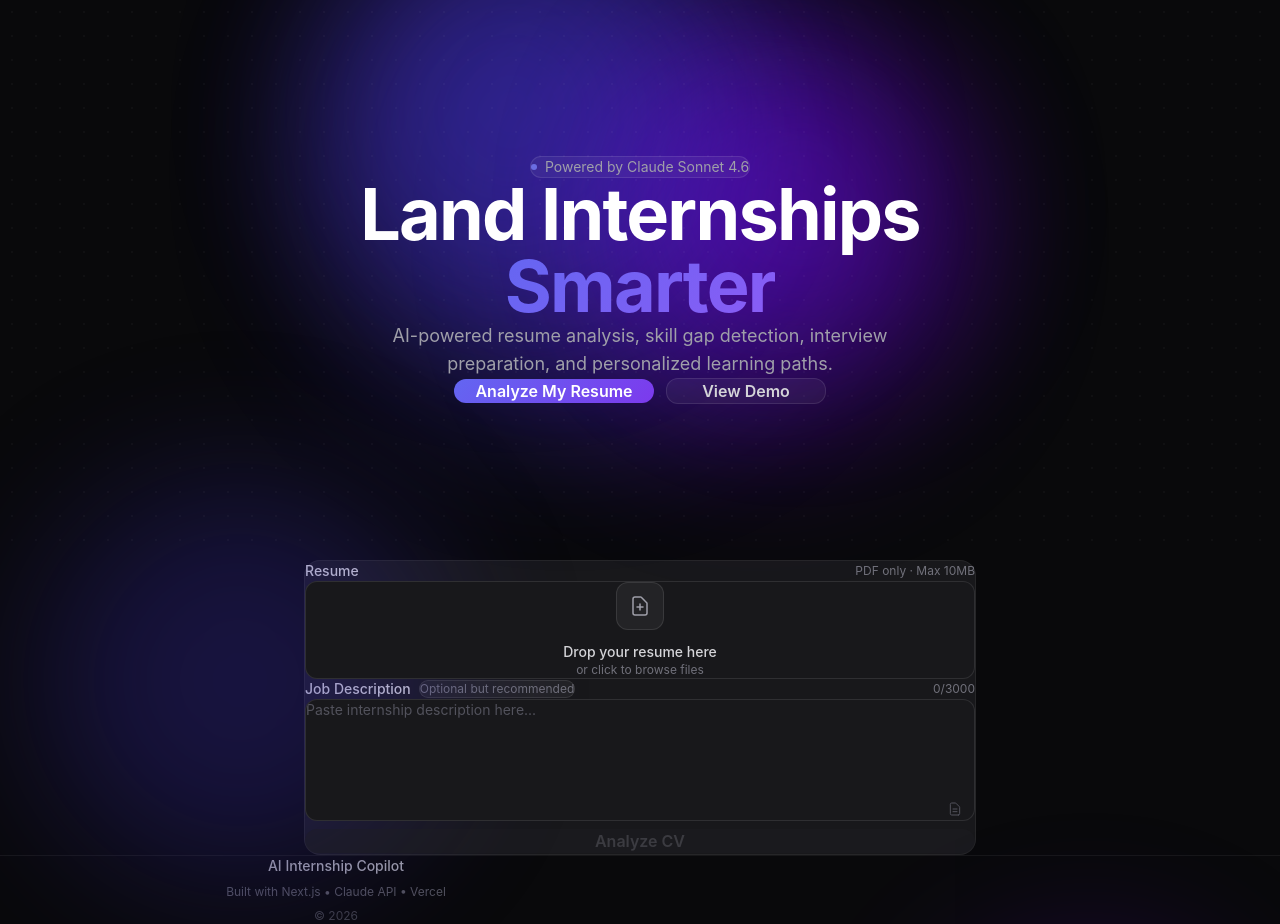
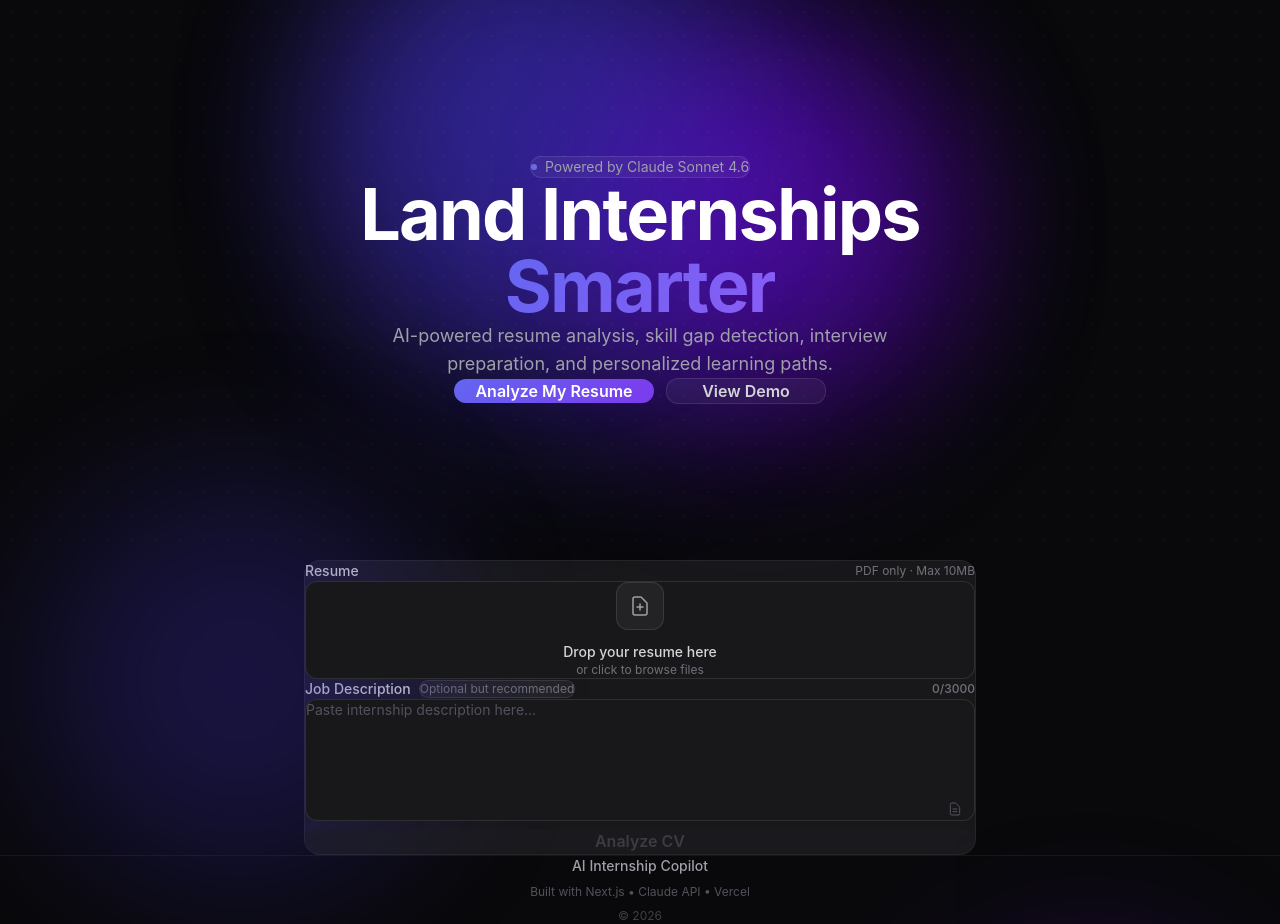
Before and after one commit to OusmaneSanokho/ai-internship-copilot, a Next.js app: page / in a window 1280 px wide. Built offline with nearby package versions, Linux system fonts and the light colour scheme.

Commit message:
Fix - footer centering, paste in textarea, char limit warning

```diff
--- a/components/Footer.tsx
+++ b/components/Footer.tsx
@@ -1,20 +1,16 @@
 export default function Footer() {
   return (
     <footer className="border-t border-white/6 px-4 py-8">
-      <div className="mx-auto max-w-2xl flex flex-col items-center gap-2 text-center">
-
+      <div className="flex flex-col items-center justify-center gap-2 text-center w-full">
         <p className="text-sm font-medium text-zinc-400">
           AI Internship Copilot
         </p>
-
         <p className="text-xs text-zinc-600">
           Built with Next.js • Claude API • Vercel
         </p>
-
         <p className="text-xs text-zinc-700">
           © 2026
         </p>
-
       </div>
     </footer>
   )
--- a/components/JobDescriptionInput.tsx
+++ b/components/JobDescriptionInput.tsx
@@ -15,20 +15,27 @@ export default function JobDescriptionInput({ onTextChange }: Props) {
     if (value.length <= maxChars) {
       setText(value)
       onTextChange(value)
+    } else {
+      const truncated = value.slice(0, maxChars)
+      setText(truncated)
+      onTextChange(truncated)
     }
   }
 
   const charPercent = Math.round((text.length / maxChars) * 100)
   const charColor =
-    charPercent > 90
+    charPercent >= 100
+      ? 'text-red-400'
+      : charPercent > 90
       ? 'text-red-400'
       : charPercent > 70
       ? 'text-yellow-400'
       : 'text-zinc-500'
 
+  const isAtLimit = text.length >= maxChars
+
   return (
     <div className="mt-4">
-
       <div className="mb-3 flex items-center justify-between">
         <div className="flex items-center gap-2">
           <p className="text-sm font-medium text-zinc-300">
@@ -38,7 +45,7 @@ export default function JobDescriptionInput({ onTextChange }: Props) {
             Optional but recommended
           </span>
         </div>
-        <span className={`text-xs ${charColor}`}>
+        <span className={`text-xs font-medium ${charColor}`}>
           {text.length}/{maxChars}
         </span>
       </div>
@@ -54,18 +61,8 @@ export default function JobDescriptionInput({ onTextChange }: Props) {
 
         {text.length === 0 && (
           <div className="pointer-events-none absolute bottom-3 right-3">
-            <svg
-              className="h-4 w-4 text-zinc-600"
-              fill="none"
-              viewBox="0 0 24 24"
-              stroke="currentColor"
-            >
-              <path
-                strokeLinecap="round"
-                strokeLinejoin="round"
-                strokeWidth={1.5}
-                d="M9 12h6m-6 4h6m2 5H7a2 2 0 01-2-2V5a2 2 0 012-2h5.586a1 1 0 01.707.293l5.414 5.414a1 1 0 01.293.707V19a2 2 0 01-2 2z"
-              />
+            <svg className="h-4 w-4 text-zinc-600" fill="none" viewBox="0 0 24 24" stroke="currentColor">
+              <path strokeLinecap="round" strokeLinejoin="round" strokeWidth={1.5} d="M9 12h6m-6 4h6m2 5H7a2 2 0 01-2-2V5a2 2 0 012-2h5.586a1 1 0 01.707.293l5.414 5.414a1 1 0 01.293.707V19a2 2 0 01-2 2z" />
             </svg>
           </div>
         )}
@@ -80,12 +77,17 @@ export default function JobDescriptionInput({ onTextChange }: Props) {
         )}
       </div>
 
-      {text.length > 0 && (
+      {isAtLimit && (
+        <p className="mt-2 text-xs text-red-400">
+          ⚠️ Maximum length reached. Text has been trimmed to 3000 characters.
+        </p>
+      )}
+
+      {text.length > 0 && !isAtLimit && (
         <p className="mt-2 text-xs text-zinc-600">
           ✓ Claude will compare your resume against this job description
         </p>
       )}
-
     </div>
   )
 }
```
